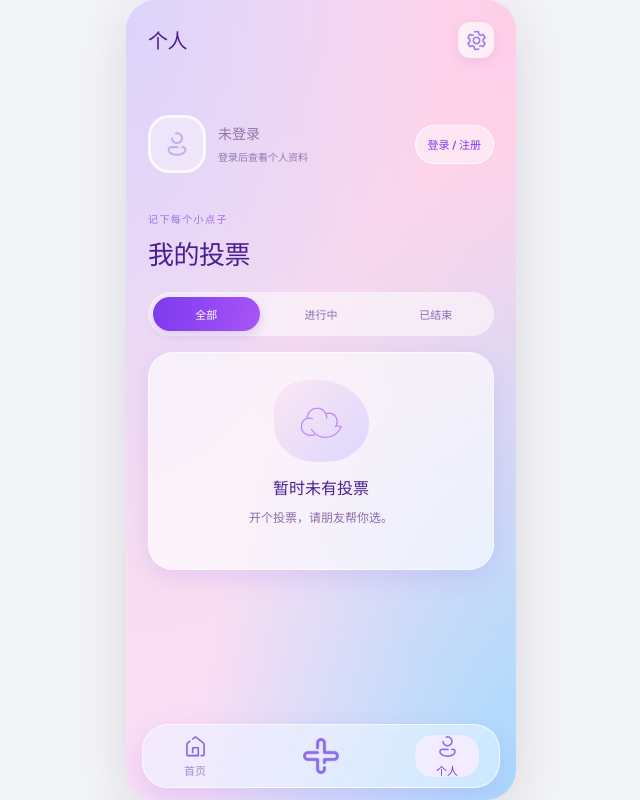
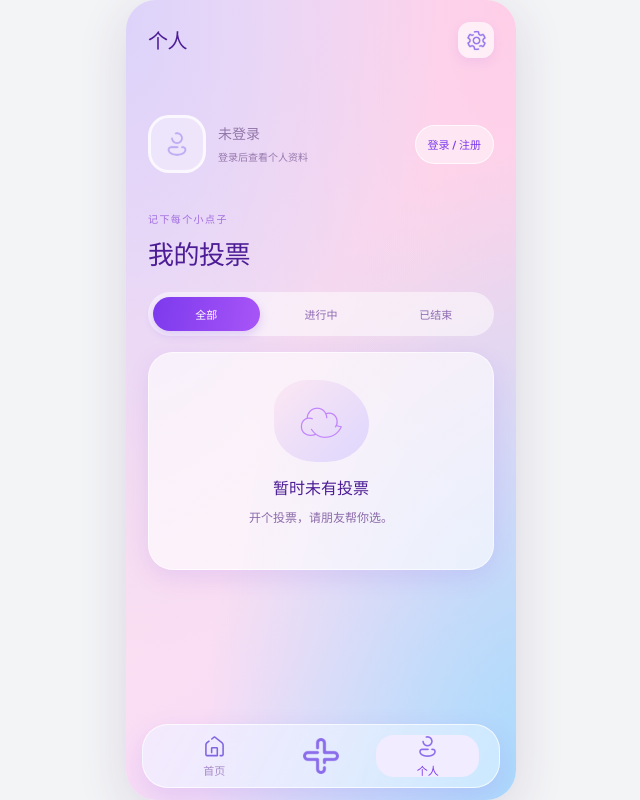
Before and after one commit to sd5913/The-Aliien-Repo, a React (Vite) app: page /settings in a window 1280 px wide. Shown: the whole page, without its empty margins (319-959 px from the left). Built offline with nearby package versions, Linux system fonts and the light colour scheme; no server answers; a web font is replaced by a local one.

Commit message:
style(nav): center bottom-nav items in equal thirds
Lay the three nav slots out as equal flex columns so icons and labels sit centered per slot. Layout only; icon assets, colors and base purple are unchanged.

```diff
--- a/src/styles.css
+++ b/src/styles.css
@@ -136,7 +136,7 @@ button:focus-visible, a:focus-visible, input:focus-visible, textarea:focus-visib
   height: calc(var(--bottom-nav-height) + env(safe-area-inset-bottom));
   padding: 7px 18px calc(7px + env(safe-area-inset-bottom));
   display: flex;
-  justify-content: space-between;
+  justify-content: flex-start;
   align-items: center;
   border-radius: 26px;
   background: linear-gradient(120deg, rgba(242, 236, 255, .82) 0%, rgba(233, 239, 255, .78) 50%, rgba(208, 236, 255, .82) 100%);
@@ -145,12 +145,12 @@ button:focus-visible, a:focus-visible, input:focus-visible, textarea:focus-visib
   border: 1px solid rgba(255, 255, 255, .7);
   box-shadow: 0 10px 28px rgba(124, 58, 237, .14);
 }
-.nav-item { position: relative; isolation: isolate; width: 68px; height: 50px; display: flex; flex-direction: column; align-items: center; justify-content: center; gap: 3px; color: #a78bca; font-size: 21px; }
+.nav-item { position: relative; isolation: isolate; flex: 1 1 0; height: 50px; display: flex; flex-direction: column; align-items: center; justify-content: center; gap: 3px; color: #a78bca; font-size: 21px; }
 .nav-item svg { width: 21px; height: 21px; fill: none; stroke: currentColor; stroke-width: 1.8; stroke-linecap: round; stroke-linejoin: round; }
 .nav-item small { font-size: 11px; font-weight: 600; }
 .nav-item.active { color: var(--purple); }
 .nav-item.active::before { content: ""; position: absolute; z-index: -1; top: 4px; bottom: 4px; left: 2px; right: 2px; border-radius: 18px; background: #f1ecff; }
-.nav-create { width: 48px; height: 48px; align-self: center; border-radius: 50%; color: #a78bca; background: transparent; box-shadow: none; font-size: 32px; font-weight: 400; line-height: 1; }
+.nav-create { height: 48px; align-self: center; border-radius: 50%; color: #a78bca; background: transparent; box-shadow: none; font-size: 32px; font-weight: 400; line-height: 1; }
 .nav-create.active { color: #a78bca; }
 .nav-create span { transform: translateY(-1px); }
 
```
